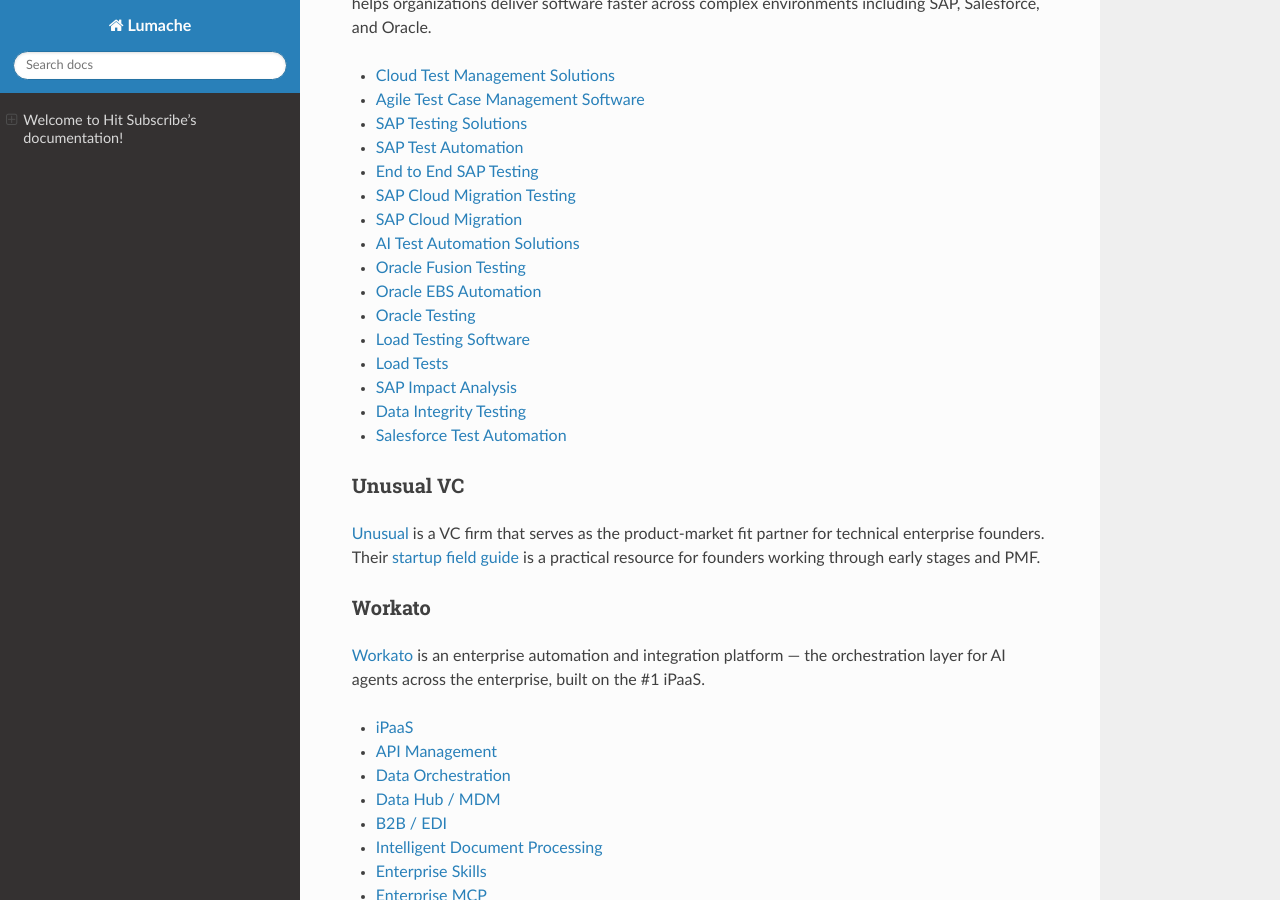
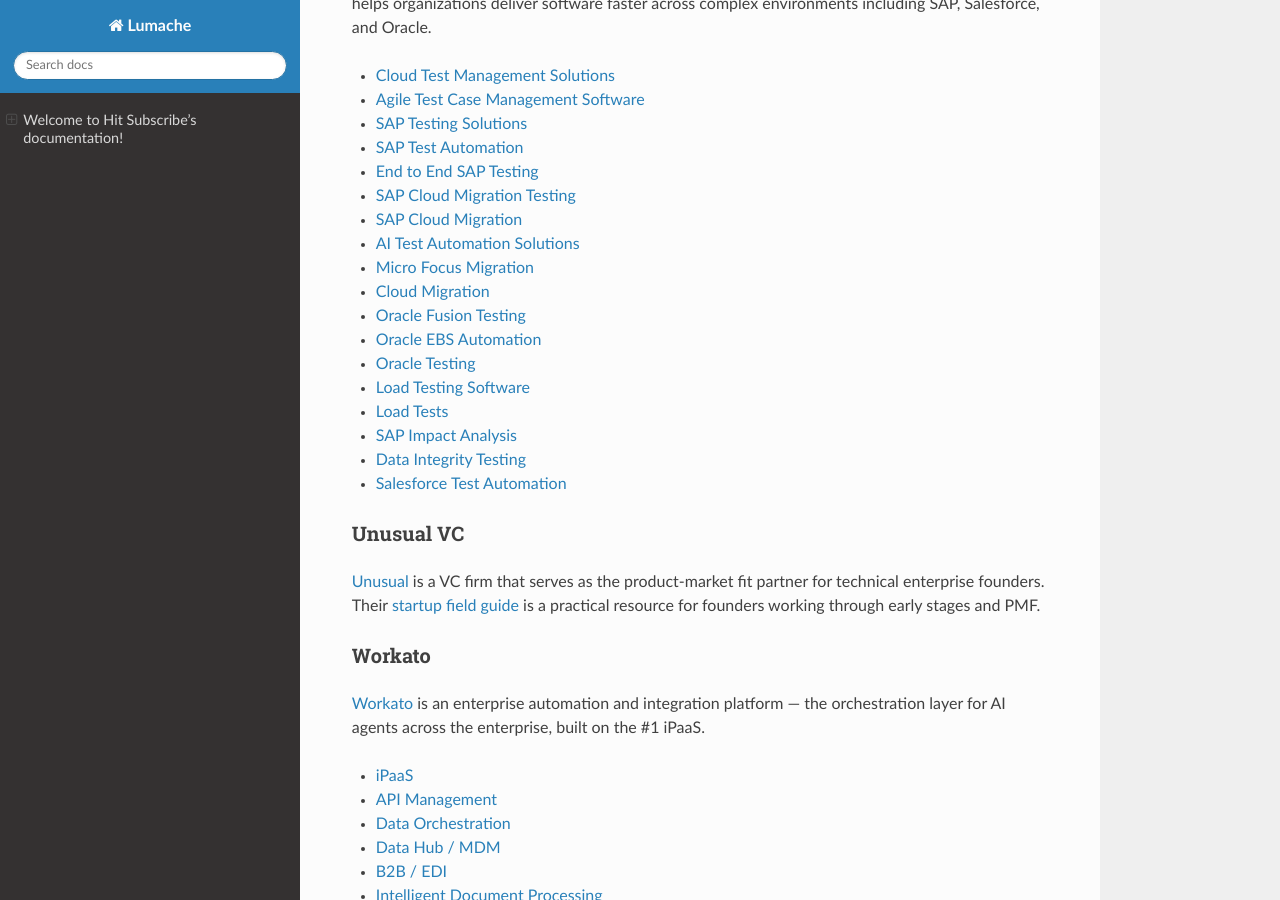
Before and after one commit to hit-subscribe/readthedocs, a Sphinx documentation site: the page built from docs/source/index.rst, in a window 1280 px wide and 900 px high, scrolled down 2488 px. Built offline with Sphinx 7.4.7 and the Read the Docs theme 3.1.0, drawn with Linux system fonts in a browser that asks for light colours.

Commit message:
Updated client offerings

```diff
--- a/docs/source/index.rst
+++ b/docs/source/index.rst
@@ -94,6 +94,8 @@ Tricentis
 - `SAP Cloud Migration Testing <https://www.tricentis.com/sap/migrating-to-s-4hana>`_
 - `SAP Cloud Migration <https://www.tricentis.com/sap/moving-sap-workloads-to-the-cloud>`_
 - `AI Test Automation Solutions <https://www.tricentis.com/solutions/ai-powered-solutions>`_
+- `Micro Focus Migration <https://www.tricentis.com/solutions/hp-micro-focus-migration>`_
+- `Cloud Migration <https://www.tricentis.com/solutions/cloud-migration>`_
 - `Oracle Fusion Testing <https://www.tricentis.com/solutions/oracle-testing/cloud-fusion>`_
 - `Oracle EBS Automation <https://www.tricentis.com/solutions/oracle-testing/ebs>`_
 - `Oracle Testing <https://www.tricentis.com/solutions/oracle-testing>`_
```
